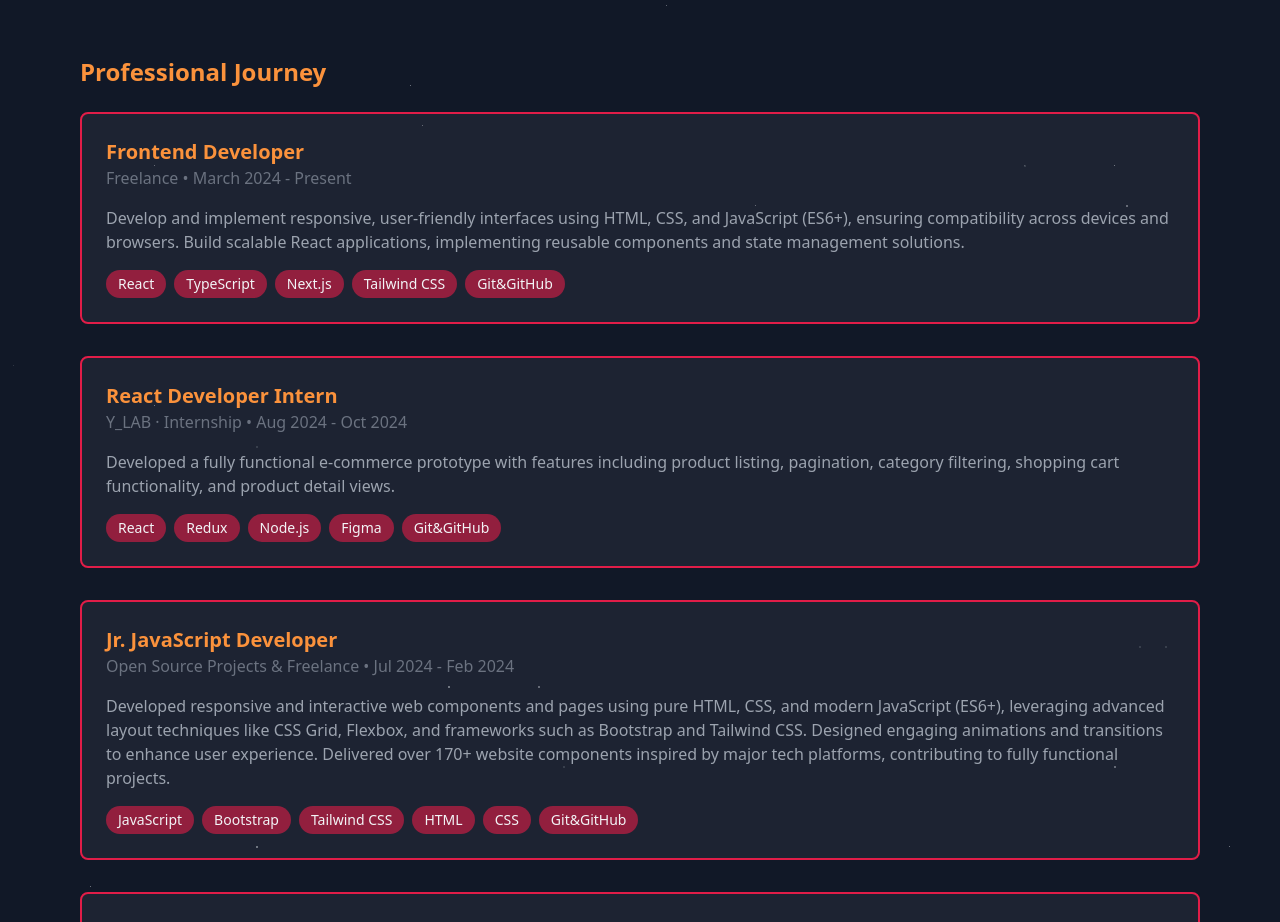
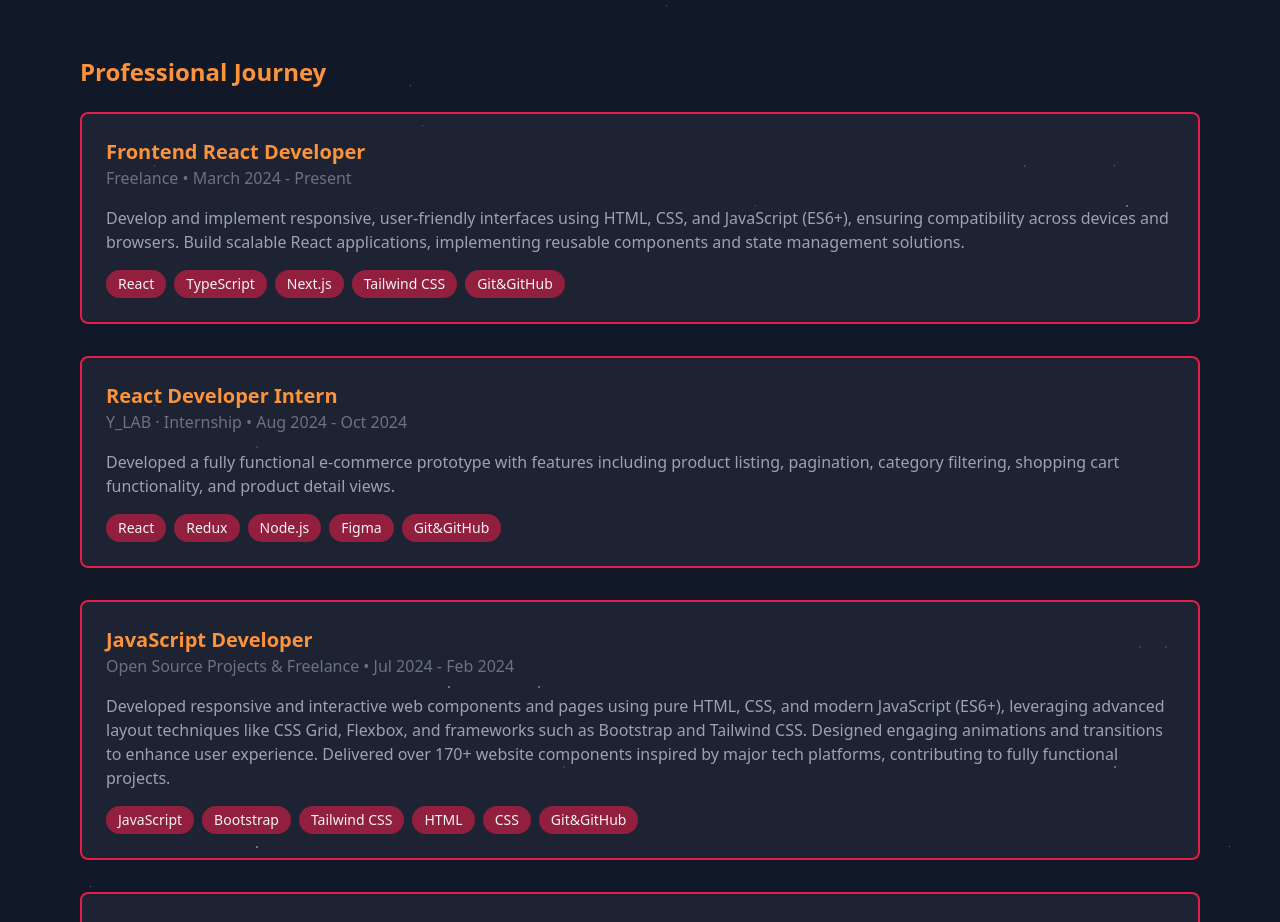
Before and after one commit to evokss/MyPortfolioWebsite, a Next.js app: page /about in a window 1280 px wide. Shown: the part 1140-2062 px from the top of the page. Built offline with nearby package versions, Linux system fonts and the light colour scheme.

Commit message:
Update experience section

```diff
--- a/components/about/AboutPage.jsx
+++ b/components/about/AboutPage.jsx
@@ -132,7 +132,7 @@ const AboutPage = () => {
           <div className="bg-white/5 p-6 rounded-lg bg-white border-2 border-orange-300 dark:border-rose-600">
             <div className="mb-4">
               <h3 className="text-xl font-semibold text-orange-400">
-                Frontend Developer
+                Frontend React Developer
               </h3>
               <p className="dark:text-gray-500">
                 Freelance • March 2024 - Present
@@ -201,7 +201,7 @@ const AboutPage = () => {
           <div className="bg-white/5 p-6 rounded-lg bg-white border-2 border-orange-300 dark:border-rose-600">
             <div className="mb-4">
               <h3 className="text-xl font-semibold text-orange-400">
-                Jr. JavaScript Developer
+                JavaScript Developer
               </h3>
               <p className="dark:text-gray-500">
                 Open Source Projects & Freelance • Jul 2024 - Feb 2024
```
